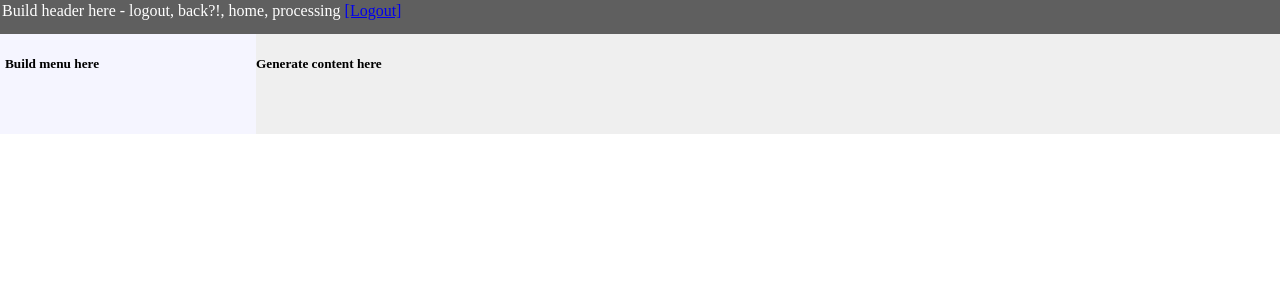
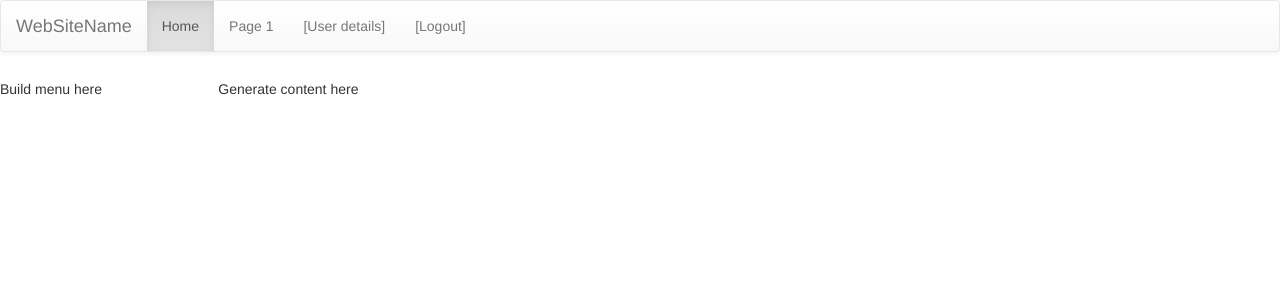
Before and after one commit to ivicaljubicic/Katalyo, a Django app: page /resource-def/ in a window 1280 px wide. Shown: the top 300 px of the page. Run offline with Django 3.2, Linux system fonts and the light colour scheme; the visitor is signed in with stand-in values (Sample User, id 1); some libraries are stand-ins or nearby versions.

Commit message:
Bootstrap - started
Installed and applied bootsrap to design

```diff
--- a/KatalyoTest/settings.py
+++ b/KatalyoTest/settings.py
@@ -32,6 +32,7 @@ ALLOWED_HOSTS = []
 
 INSTALLED_APPS = (
     'resources',
+    'django_admin_bootstrapped',
     'django.contrib.admin',
     'django.contrib.auth',
     'django.contrib.contenttypes',
--- a/resources/static/Css/master.css
+++ b/resources/static/Css/master.css
@@ -39,14 +39,9 @@ color:#4D4DB8;
 {
   /*position: relative;*/
 }
-#menu
+.menu
 {
- position: absolute;
- min-height:100px;
- padding-left: 5px;
- /*height: 85 */
- width: 20%;
- background-color: #f5f5ff;
+  background-color: #f5f5ff;
  /*border-bottom: 3px solid Red;*/
 }
 #content
--- a/templates/master.html
+++ b/templates/master.html
@@ -1,13 +1,19 @@
 {% load staticfiles %}
-
-
 
 <html>
     <head>
         <title>{% block head_title %}Welcome to my blog{% endblock %}</title>
         <link rel="shortcut icon" type="image/x-icon" href="{% static 'favicon.ico' %}" />
-        <link rel="stylesheet" type="text/css" href="{% static 'Css/master.css' %}" />
+
         <script type="text/javascript" src="http://ajax.googleapis.com/ajax/libs/jquery/1.7.1/jquery.min.js"> </script>
+        <!-- Latest compiled and minified CSS -->
+        <link rel="stylesheet" href="https://maxcdn.bootstrapcdn.com/bootstrap/3.3.4/css/bootstrap.min.css">
+
+        <!-- Optional theme -->
+        <link rel="stylesheet" href="https://maxcdn.bootstrapcdn.com/bootstrap/3.3.4/css/bootstrap-theme.min.css">
+
+        <!-- Latest compiled and minified JavaScript -->
+        <script src="https://maxcdn.bootstrapcdn.com/bootstrap/3.3.4/js/bootstrap.min.js"></script>
 
         <script type="text/javascript">
 
@@ -39,28 +45,35 @@
 
     <body>
         {% if user.is_authenticated %}
-        <div id="header">
-            <span class="headerlink">Build header here - logout, back?!, home, processing </span>
-            <a href="{% url 'django.contrib.auth.views.logout' %}">[Logout]</a>
+            <nav class="navbar navbar-default">
+              <div class="container-fluid">
+                <div class="navbar-header">
+                  <a class="navbar-brand" href="#">WebSiteName</a>
+                </div>
+                <div>
+                  <ul class="nav navbar-nav">
+                    <li class="active"><a href="#">Home</a></li>
+                    <li><a href="#">Page 1</a></li>
+                    <li><a href="#">[User details]</a></li>
                     {% block header %}
 
                     {% endblock %}
+                    <li> <a href="{% url 'django.contrib.auth.views.logout' %}">[Logout]</a></li>
+                  </ul>
                 </div>
-        <div id="headerdetails">
-            <span class="closedetails">Build header details here - user details</span>
-            {% block headerdetails %}
+              </div>
 
-            {% endblock %}
-        </div>
-        <div id="holder">
-            <div id="menu">
+            </nav>
+
+                <div id="holder" class="row">
+                    <div class="col-md-2 menu">
                         <h5>Build menu here</h5>
 
                         {% block menu %}
 
                         {% endblock %}
                     </div>
-            <div id="content">
+                    <div id="content" class="col-md-8">
                         <h5>Generate content here</h5>
                         {% block content %}
 
@@ -85,5 +98,6 @@
 
 
             {% endif %}
+        </div>
     </body>
 </html>
--- a/templates/resource-def.html
+++ b/templates/resource-def.html
@@ -3,10 +3,6 @@
 {% block head_title %}Katalyo | Resource definition {% endblock %}
 
 {% block header %}
-
-{% endblock %}
-
-{% block headerdetails %}
 
 {% endblock %}
 
```
Also changed, not shown: templates/registration/login.html (+19 -9 lines), templates/simplemaster.html (added, +45 -0 lines). Lines whose indentation alone changed are shown as unchanged.
